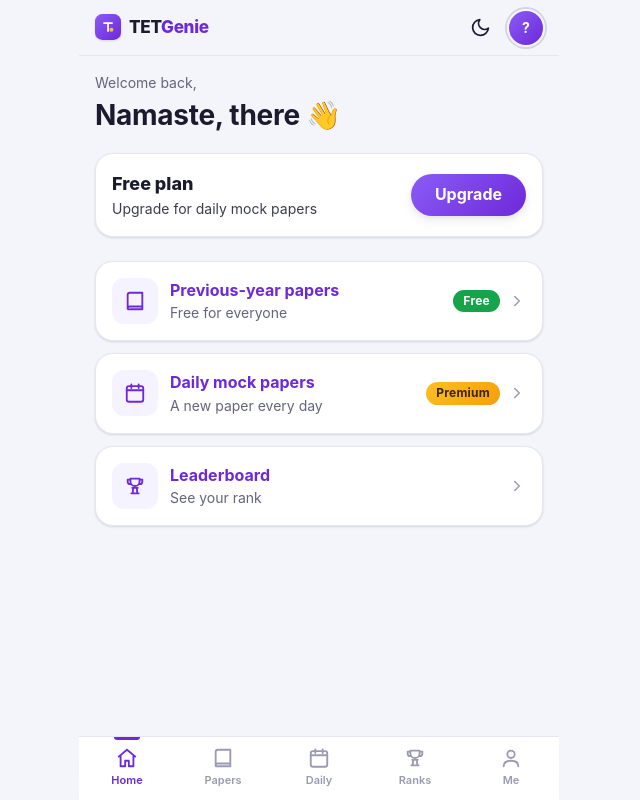
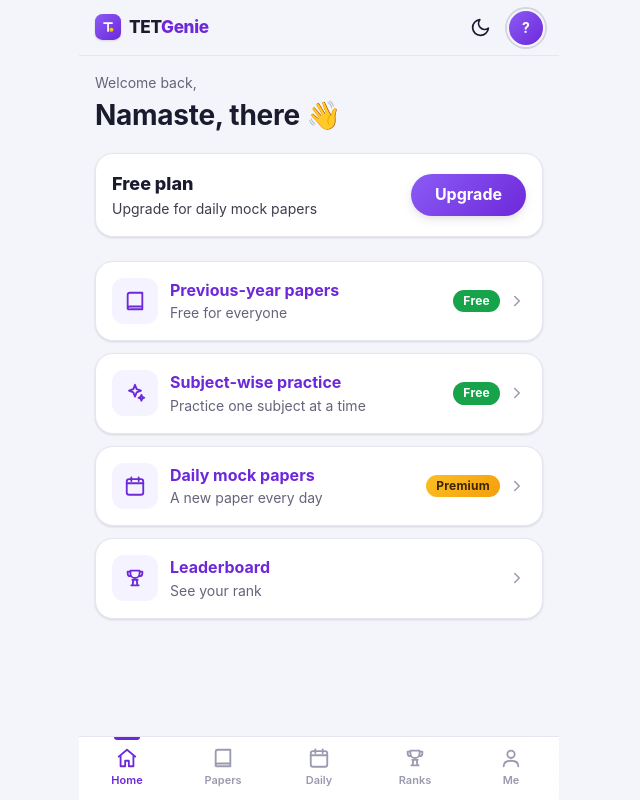
Before and after one commit to puneethx/TETGenie, a React (Vite) app in the folder frontend/: page /app in a window 1280 px wide. Shown: the whole page, without its empty margins (321-961 px from the left). Built offline with nearby package versions, Linux system fonts and the light colour scheme; no server answers; the database is empty; sample sign-in values are in the browser's storage.

Commit message:
Add AnalyticsCard component to Dashboard

```diff
--- a/frontend/src/pages/app/Dashboard.jsx
+++ b/frontend/src/pages/app/Dashboard.jsx
@@ -1,9 +1,11 @@
 import { Link, Navigate } from 'react-router-dom'
 import { useAuth } from '../../context/AuthContext'
 import Icon from '../../components/Icon'
+import AnalyticsCard from '../../components/AnalyticsCard'
 
 const TILES = [
   { to: '/app/papers', icon: 'book', title: 'Previous-year papers', desc: 'Free for everyone', tag: 'Free', tone: 'green' },
+  { to: '/app/subjects', icon: 'sparkles', title: 'Subject-wise practice', desc: 'Practice one subject at a time', tag: 'Free', tone: 'green' },
   { to: '/app/daily', icon: 'calendar', title: 'Daily mock papers', desc: 'A new paper every day', tag: 'Premium', tone: 'gold' },
   { to: '/app/leaderboard', icon: 'trophy', title: 'Leaderboard', desc: 'See your rank', tag: null },
 ]
@@ -47,6 +49,8 @@ export default function Dashboard() {
         )}
       </div>
 
+      <AnalyticsCard />
+
       <div className="stack gap-3">
         {TILES.map((t) => (
           <Link key={t.to} to={t.to} className="card row gap-3" style={{ justifyContent: 'space-between' }}>
```
